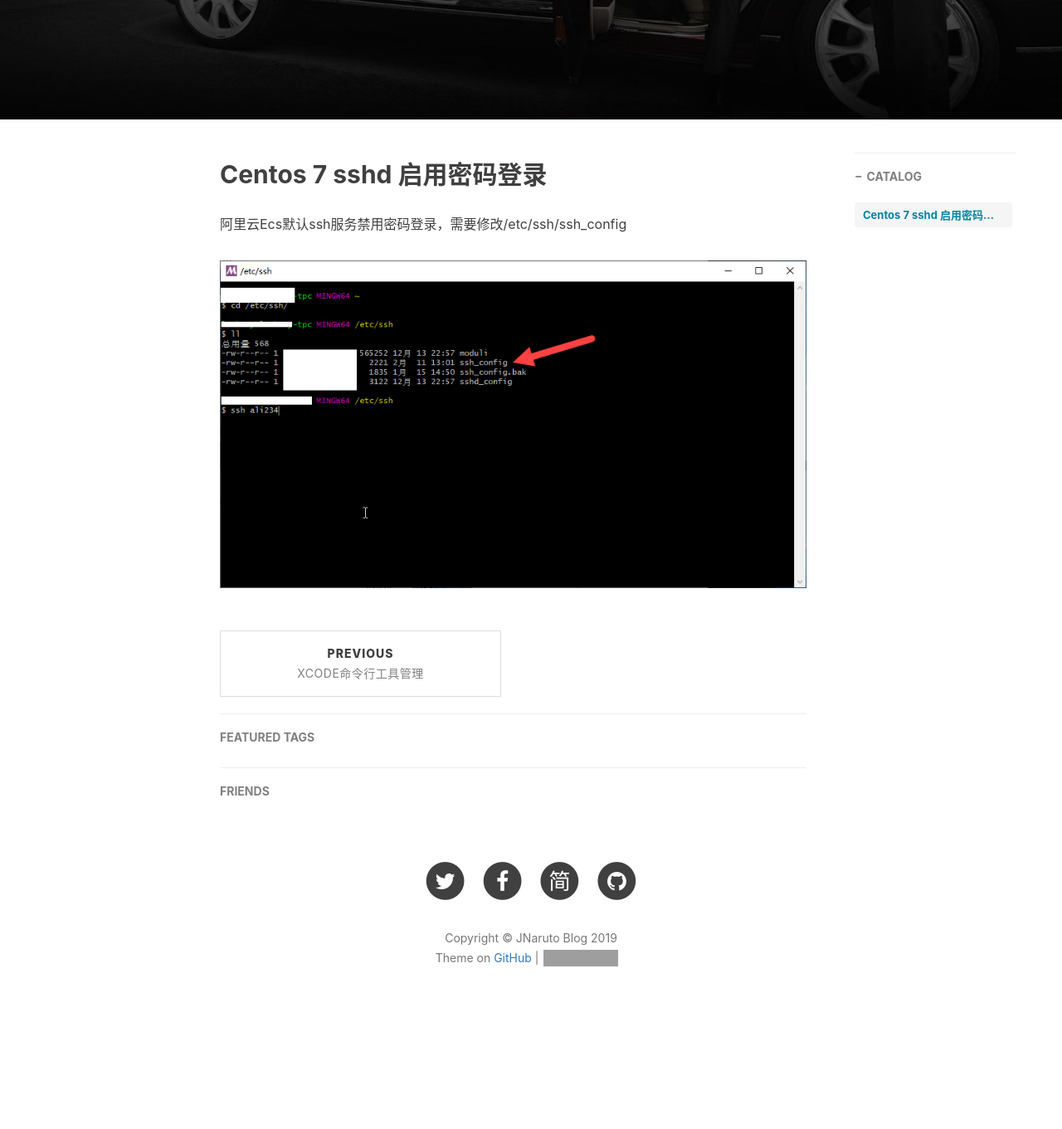
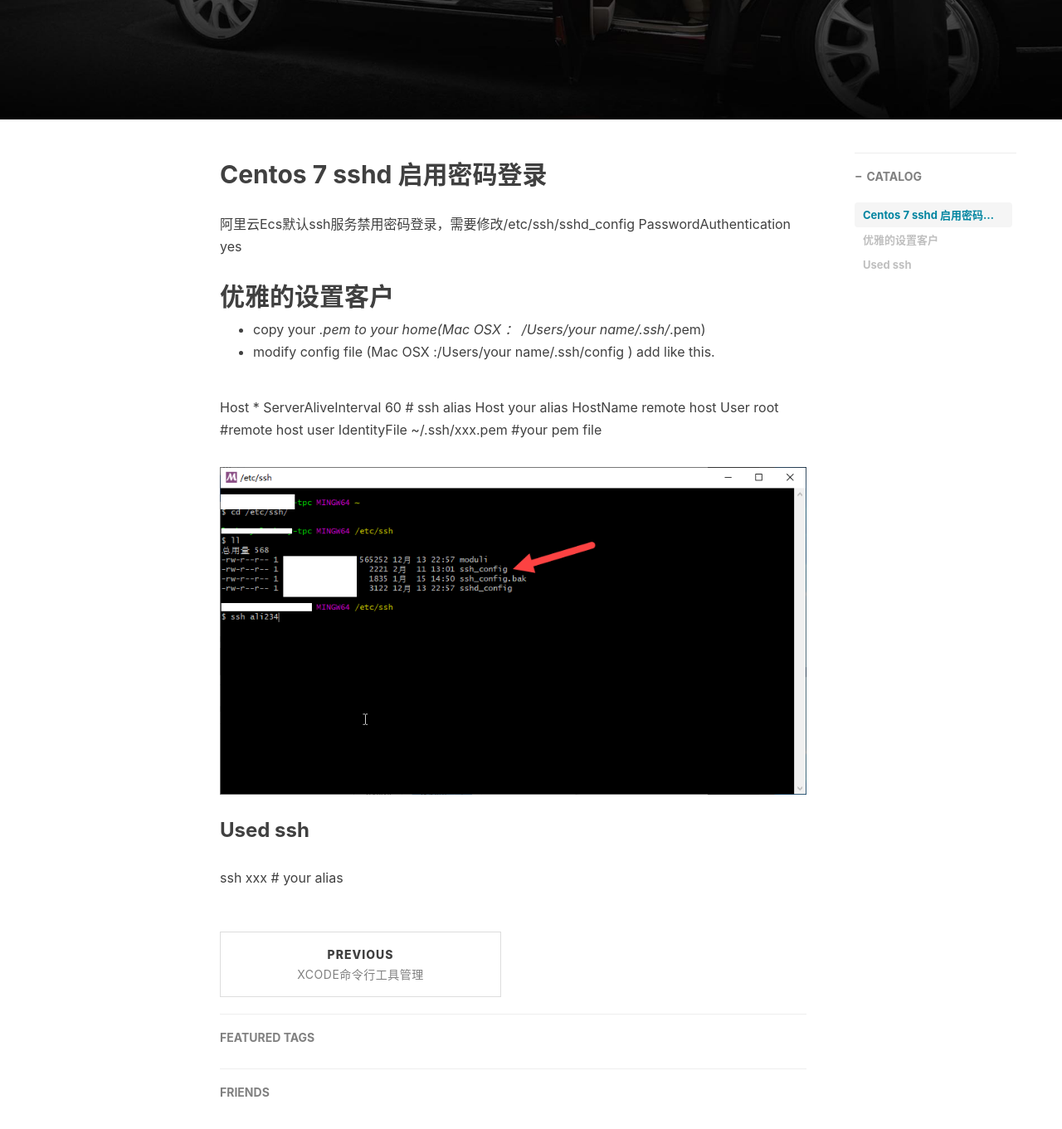
Before and after one commit to jnaruto/jnaruto.github.io, a Jekyll site: the page built from _posts/2019-02-11-SSH远程客户端配置.md, in a window 1280 px wide and 1400 px high, scrolled down 379 px. Shown: the top 1361 px of the window at 83% size. Built offline with Jekyll 4.4.1, drawn with Linux system fonts in a browser that asks for light colours; nearby versions of some CDN libraries; comment, search, counter and statistics services are not loaded; before the commit the page ends 1638 px from its top, so only the background shows below that; grey boxes are pictures that could not be loaded.

Commit message:
jnaruto update blog

```diff
--- a/_posts/2019-02-11-SSH远程客户端配置.md
+++ b/_posts/2019-02-11-SSH远程客户端配置.md
@@ -9,10 +9,27 @@ catalog: true
 tags:
     - Linux
     - Mac OS X
+    - SSH
 ---
 
 ## Centos 7 sshd 启用密码登录
 
-  阿里云Ecs默认ssh服务禁用密码登录，需要修改/etc/ssh/ssh_config
+  阿里云Ecs默认ssh服务禁用密码登录，需要修改/etc/ssh/sshd_config
+  PasswordAuthentication yes
+
+## 优雅的设置客户
+  - copy your *.pem to your home(Mac OSX ： /Users/your name/.ssh/*.pem)
+  - modify config file (Mac OSX :/Users/your name/.ssh/config ) add like this.
+
+  Host *
+    ServerAliveInterval 60
+  # ssh alias
+  Host your alias
+  HostName remote host
+  User	root #remote host user
+  IdentityFile ~/.ssh/xxx.pem #your pem file
 
 ![](https://jnaruto.github.io/docs/images/2019/2019-02-11_13-04-58.png?raw=true)
+
+### Used ssh
+  ssh xxx # your alias
```
